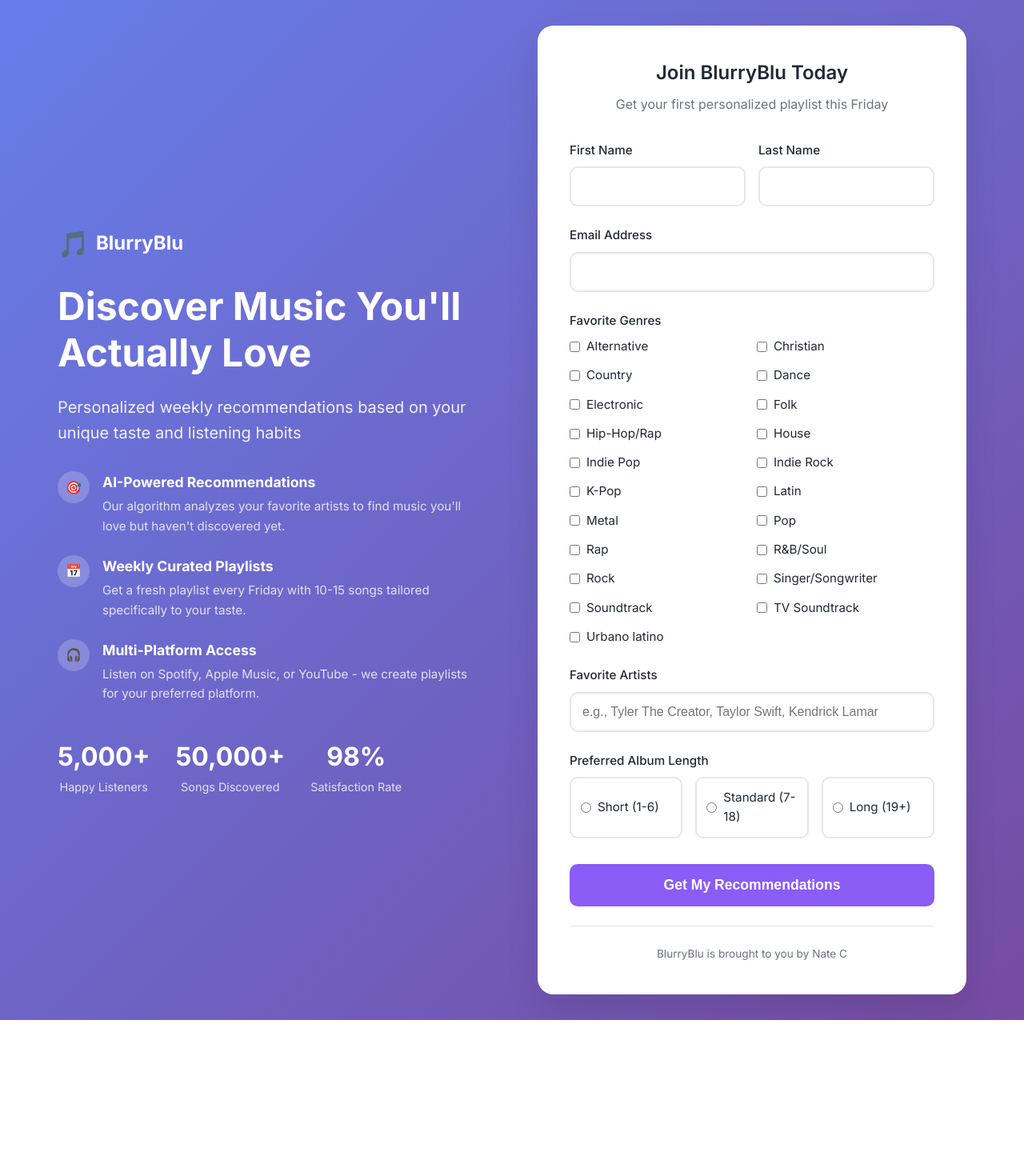
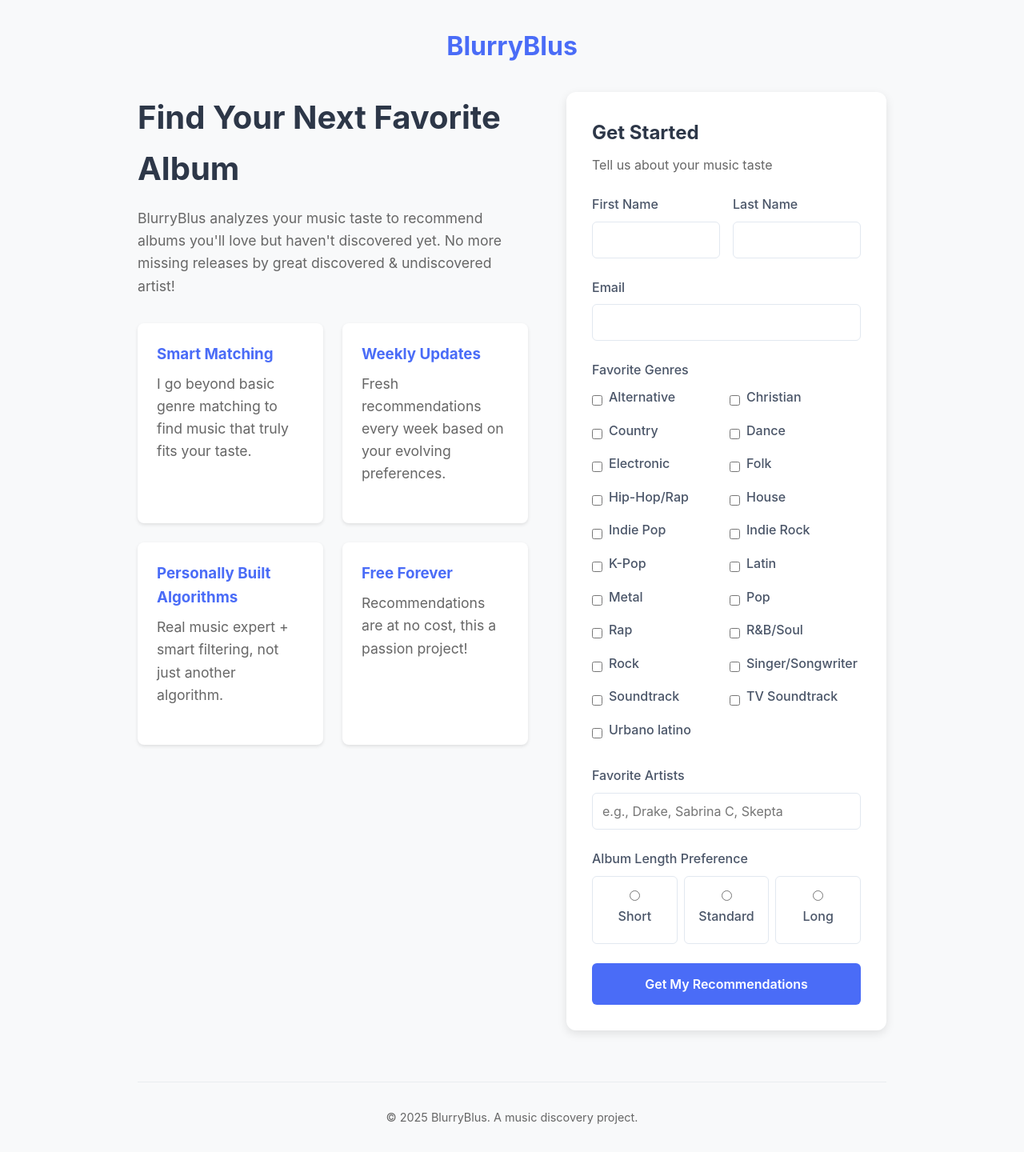
Before and after one commit to Nathanialc25/blurryblus-platform, a Flask app: page / in a window 1280 px wide. Shown: the whole page at 80% size. Before the commit the page ends 1275 px from the top, so only its background shows below. Run offline with Flask 3, Linux system fonts and the light colour scheme; some libraries are stand-ins or nearby versions.

Commit message:
updating index.html to a nicer webpage

```diff
--- a/apps/user-form-app/templates/index.html
+++ b/apps/user-form-app/templates/index.html
@@ -3,154 +3,94 @@
 <head>
     <meta charset="UTF-8">
     <meta name="viewport" content="width=device-width, initial-scale=1.0">
-    <title>BlurryBlu | Personalized Music Discovery</title>
-    <link rel="preconnect" href="https://fonts.googleapis.com">
-    <link rel="preconnect" href="https://fonts.gstatic.com" crossorigin>
-    <link href="https://fonts.googleapis.com/css2?family=Inter:wght@300;400;500;600;700&display=swap" rel="stylesheet">
+    <title>BlurryBlus - Personalized Music Discovery</title>
     <style>
-        :root {
-            --primary: #8B5CF6;
-            --primary-dark: #7C3AED;
-            --secondary: #F59E0B;
-            --dark: #1F2937;
-            --light: #F9FAFB;
-            --gray: #6B7280;
-            --gray-light: #E5E7EB;
-            --success: #10B981;
-        }
-
         * {
             margin: 0;
             padding: 0;
             box-sizing: border-box;
+            font-family: -apple-system, BlinkMacSystemFont, 'Segoe UI', Roboto, Oxygen, Ubuntu, Cantarell, sans-serif;
         }
 
         body {
-            font-family: 'Inter', sans-serif;
-            background: linear-gradient(135deg, #667eea 0%, #764ba2 100%);
-            color: var(--dark);
+            background: #f8f9fa;
+            color: #333;
             line-height: 1.6;
-            min-height: 100vh;
         }
 
         .container {
-            max-width: 1200px;
+            max-width: 1000px;
             margin: 0 auto;
             padding: 2rem;
-            display: flex;
-            align-items: center;
-            min-height: 100vh;
         }
 
-        .content-wrapper {
-            display: grid;
-            grid-template-columns: 1fr 1fr;
-            gap: 4rem;
-            align-items: center;
-        }
-
-        .hero-content {
-            color: white;
+        header {
+            margin-bottom: 2rem;
+            text-align: center;
         }
 
         .logo {
-            display: flex;
-            align-items: center;
-            gap: 0.5rem;
-            margin-bottom: 1.5rem;
-            font-size: 1.5rem;
+            font-size: 2rem;
             font-weight: 700;
+            color: #4a6cf7;
         }
 
-        .logo-icon {
-            font-size: 2rem;
+        .main-content {
+            display: grid;
+            grid-template-columns: 1fr 400px;
+            gap: 3rem;
+            align-items: start;
         }
 
-        h1 {
-            font-size: 3rem;
-            font-weight: 700;
-            line-height: 1.2;
+        .intro-text h1 {
+            font-size: 2.5rem;
+            margin-bottom: 1rem;
+            color: #2d3748;
+        }
+
+        .intro-text p {
+            color: #666;
+            font-size: 1.1rem;
             margin-bottom: 1.5rem;
         }
 
-        .subtitle {
-            font-size: 1.25rem;
-            opacity: 0.9;
-            margin-bottom: 2rem;
-        }
-
         .features {
-            display: flex;
-            flex-direction: column;
+            display: grid;
+            grid-template-columns: 1fr 1fr;
             gap: 1.5rem;
-            margin-bottom: 2.5rem;
+            margin-top: 2rem;
         }
 
         .feature {
-            display: flex;
-            align-items: flex-start;
-            gap: 1rem;
+            background: white;
+            padding: 1.5rem;
+            border-radius: 8px;
+            box-shadow: 0 2px 4px rgba(0,0,0,0.1);
         }
 
-        .feature-icon {
-            background: rgba(255, 255, 255, 0.2);
-            border-radius: 50%;
-            width: 40px;
-            height: 40px;
-            display: flex;
-            align-items: center;
-            justify-content: center;
-            flex-shrink: 0;
-        }
-
-        .feature-text h3 {
-            font-size: 1.1rem;
-            margin-bottom: 0.25rem;
-        }
-
-        .feature-text p {
-            opacity: 0.8;
-            font-size: 0.95rem;
-        }
-
-        .stats {
-            display: flex;
-            gap: 2rem;
-        }
-
-        .stat {
-            text-align: center;
-        }
-
-        .stat-number {
-            font-size: 2rem;
-            font-weight: 700;
-            display: block;
-        }
-
-        .stat-label {
-            font-size: 0.9rem;
-            opacity: 0.8;
+        .feature h3 {
+            margin-bottom: 0.5rem;
+            color: #4a6cf7;
         }
 
         .form-container {
             background: white;
-            border-radius: 20px;
-            padding: 2.5rem;
-            box-shadow: 0 20px 40px rgba(0, 0, 0, 0.1);
+            padding: 2rem;
+            border-radius: 12px;
+            box-shadow: 0 4px 12px rgba(0,0,0,0.1);
+            position: sticky;
+            top: 2rem;
         }
 
         .form-title {
             font-size: 1.5rem;
-            font-weight: 600;
             margin-bottom: 0.5rem;
-            text-align: center;
+            color: #2d3748;
         }
 
         .form-subtitle {
-            color: var(--gray);
-            text-align: center;
-            margin-bottom: 2rem;
+            color: #666;
+            margin-bottom: 1.5rem;
         }
 
         .form-group {
@@ -159,27 +99,25 @@
 
         label {
             display: block;
+            margin-bottom: 0.5rem;
             font-weight: 500;
-            margin-bottom: 0.5rem;
-            font-size: 0.95rem;
+            color: #4a5568;
         }
 
         input[type="text"],
         input[type="email"],
         select {
             width: 100%;
-            padding: 0.875rem;
-            border: 2px solid var(--gray-light);
-            border-radius: 10px;
+            padding: 0.75rem;
+            border: 1px solid #e2e8f0;
+            border-radius: 6px;
             font-size: 1rem;
-            transition: all 0.3s ease;
         }
 
-        input:focus,
-        select:focus {
+        input:focus {
             outline: none;
-            border-color: var(--primary);
-            box-shadow: 0 0 0 3px rgba(139, 92, 246, 0.1);
+            border-color: #4a6cf7;
+            box-shadow: 0 0 0 3px rgba(74, 108, 247, 0.1);
         }
 
         .name-fields {
@@ -193,9 +131,8 @@
 
         .checkbox-grid {
             display: grid;
-            grid-template-columns: repeat(2, 1fr);
-            gap: 0.75rem;
-            margin-top: 0.5rem;
+            grid-template-columns: 1fr 1fr;
+            gap: 0.5rem;
         }
 
         .checkbox-item {
@@ -204,115 +141,60 @@
             gap: 0.5rem;
         }
 
-        .checkbox-item input[type="checkbox"] {
+        .checkbox-item input {
             width: auto;
-        }
-
-        .checkbox-item label {
-            margin: 0;
-            font-weight: normal;
-            cursor: pointer;
         }
 
         .radio-group {
             display: flex;
-            gap: 1rem;
-            margin-top: 0.5rem;
+            gap: 0.5rem;
         }
 
         .radio-item {
             flex: 1;
-            display: flex;
-            align-items: center;
-            gap: 0.5rem;
+            text-align: center;
             padding: 0.75rem;
-            border: 2px solid var(--gray-light);
-            border-radius: 10px;
-            cursor: pointer;
-            transition: all 0.3s ease;
-        }
-
-        .radio-item:hover {
-            border-color: var(--primary);
-        }
-
-        .radio-item input[type="radio"] {
-            width: auto;
-        }
-
-        .radio-item label {
-            margin: 0;
-            font-weight: normal;
+            border: 1px solid #e2e8f0;
+            border-radius: 6px;
             cursor: pointer;
         }
 
         .radio-item.selected {
-            border-color: var(--primary);
-            background-color: rgba(139, 92, 246, 0.05);
+            border-color: #4a6cf7;
+            background: #f8f9ff;
         }
 
         button {
-            background: var(--primary);
+            width: 100%;
+            padding: 1rem;
+            background: #4a6cf7;
             color: white;
             border: none;
-            padding: 1rem 2rem;
-            border-radius: 10px;
-            font-size: 1.1rem;
+            border-radius: 6px;
+            font-size: 1rem;
             font-weight: 600;
             cursor: pointer;
-            transition: all 0.3s ease;
-            width: 100%;
-            margin-top: 0.5rem;
         }
 
         button:hover {
-            background: var(--primary-dark);
-            transform: translateY(-2px);
-            box-shadow: 0 10px 20px rgba(0, 0, 0, 0.1);
+            background: #3a5ce5;
         }
 
-        .credit {
+        footer {
+            margin-top: 4rem;
+            padding-top: 2rem;
+            border-top: 1px solid #e9ecef;
             text-align: center;
-            font-size: 0.85rem;
-            color: var(--gray);
-            margin-top: 1.5rem;
-            padding-top: 1.5rem;
-            border-top: 1px solid var(--gray-light);
+            color: #666;
+            font-size: 0.9rem;
         }
 
-        @media (max-width: 968px) {
-            .content-wrapper {
+        @media (max-width: 768px) {
+            .main-content {
                 grid-template-columns: 1fr;
-                gap: 3rem;
-            }
-
-            .hero-content {
-                text-align: center;
             }
 
             .features {
-                align-items: center;
-            }
-
-            .feature {
-                max-width: 400px;
-            }
-
-            .stats {
-                justify-content: center;
-            }
-        }
-
-        @media (max-width: 640px) {
-            .container {
-                padding: 1.5rem;
-            }
-
-            h1 {
-                font-size: 2.25rem;
-            }
-
-            .checkbox-grid {
                 grid-template-columns: 1fr;
             }
 
@@ -320,69 +202,43 @@
                 flex-direction: column;
                 gap: 0;
             }
-
-            .radio-group {
-                flex-direction: column;
-            }
         }
     </style>
 </head>
 <body>
     <div class="container">
-        <div class="content-wrapper">
-            <div class="hero-content">
-                <div class="logo">
-                    <span class="logo-icon">🎵</span>
-                    <span>BlurryBlu</span>
-                </div>
-                <h1>Discover Music You'll Actually Love</h1>
-                <p class="subtitle">Personalized weekly recommendations based on your unique taste and listening habits</p>
+        <header>
+            <div class="logo">BlurryBlus</div>
+        </header>
+
+        <div class="main-content">
+            <div class="intro-text">
+                <h1>Find Your Next Favorite Album</h1>
+                <p>BlurryBlus analyzes your music taste to recommend albums you'll love but haven't discovered yet. No more missing releases by great discovered & undiscovered artist!</p>
 
                 <div class="features">
                     <div class="feature">
-                        <div class="feature-icon">🎯</div>
-                        <div class="feature-text">
-                            <h3>AI-Powered Recommendations</h3>
-                            <p>Our algorithm analyzes your favorite artists to find music you'll love but haven't discovered yet.</p>
-                        </div>
+                        <h3>Smart Matching</h3>
+                        <p>I go beyond basic genre matching to find music that truly fits your taste.</p>
                     </div>
-
                     <div class="feature">
-                        <div class="feature-icon">📅</div>
-                        <div class="feature-text">
-                            <h3>Weekly Curated Playlists</h3>
-                            <p>Get a fresh playlist every Friday with 10-15 songs tailored specifically to your taste.</p>
-                        </div>
+                        <h3>Weekly Updates</h3>
+                        <p>Fresh recommendations every week based on your evolving preferences.</p>
                     </div>
-
                     <div class="feature">
-                        <div class="feature-icon">🎧</div>
-                        <div class="feature-text">
-                            <h3>Multi-Platform Access</h3>
-                            <p>Listen on Spotify, Apple Music, or YouTube - we create playlists for your preferred platform.</p>
-                        </div>
+                        <h3>Personally Built Algorithms</h3>
+                        <p>Real music expert + smart filtering, not just another algorithm.</p>
                     </div>
-                </div>
-
-                <div class="stats">
-                    <div class="stat">
-                        <span class="stat-number">5,000+</span>
-                        <span class="stat-label">Happy Listeners</span>
-                    </div>
-                    <div class="stat">
-                        <span class="stat-number">50,000+</span>
-                        <span class="stat-label">Songs Discovered</span>
-                    </div>
-                    <div class="stat">
-                        <span class="stat-number">98%</span>
-                        <span class="stat-label">Satisfaction Rate</span>
+                    <div class="feature">
+                        <h3>Free Forever</h3>
+                        <p>Recommendations are at no cost, this a passion project!</p>
                     </div>
                 </div>
             </div>
 
             <div class="form-container">
-                <h2 class="form-title">Join BlurryBlu Today</h2>
-                <p class="form-subtitle">Get your first personalized playlist this Friday</p>
+                <h2 class="form-title">Get Started</h2>
+                <p class="form-subtitle">Tell us about your music taste</p>
 
                 <form action="/submit" method="post">
                     <div class="name-fields">
@@ -397,7 +253,7 @@
                     </div>
 
                     <div class="form-group">
-                        <label for="email">Email Address</label>
+                        <label for="email">Email</label>
                         <input type="email" id="email" name="email" required>
                     </div>
 
@@ -415,41 +271,41 @@
 
                     <div class="form-group">
                         <label for="favorite_artist">Favorite Artists</label>
-                        <input type="text" id="favorite_artist" name="favorite_artist"
-                               placeholder="e.g., Tyler The Creator, Taylor Swift, Kendrick Lamar" required>
+                        <input type="text" id="favorite_artist" name="favorite_artist" placeholder="e.g., Drake, Sabrina C, Skepta" required>
                     </div>
 
                     <div class="form-group">
-                        <label>Preferred Album Length</label>
+                        <label>Album Length Preference</label>
                         <div class="radio-group">
                             <div class="radio-item" onclick="selectRadio('length-short')">
                                 <input type="radio" id="length-short" name="album_length" value="short" required>
-                                <label for="length-short">Short (1-6)</label>
+                                <label for="length-short">Short</label>
                             </div>
                             <div class="radio-item" onclick="selectRadio('length-standard')">
                                 <input type="radio" id="length-standard" name="album_length" value="standard">
-                                <label for="length-standard">Standard (7-18)</label>
+                                <label for="length-standard">Standard</label>
                             </div>
                             <div class="radio-item" onclick="selectRadio('length-long')">
                                 <input type="radio" id="length-long" name="album_length" value="long">
-                                <label for="length-long">Long (19+)</label>
+                                <label for="length-long">Long</label>
                             </div>
                         </div>
                     </div>
 
                     <button type="submit">Get My Recommendations</button>
                 </form>
-
-                <p class="credit">BlurryBlu is brought to you by Nate C</p>
             </div>
         </div>
+
+        <footer>
+            <p>&copy; 2025 BlurryBlus. A music discovery project.</p>
+        </footer>
     </div>
 
     <script>
         function selectRadio(id) {
             document.getElementById(id).checked = true;
 
-            // Update visual selection
             const radioItems = document.querySelectorAll('.radio-item');
             radioItems.forEach(item => {
                 item.classList.remove('selected');
@@ -457,14 +313,6 @@
 
             document.querySelector(`[for="${id}"]`).closest('.radio-item').classList.add('selected');
         }
-
-        // Initialize radio button selection
-        document.addEventListener('DOMContentLoaded', function() {
-            const checkedRadio = document.querySelector('input[name="album_length"]:checked');
-            if (checkedRadio) {
-                document.querySelector(`[for="${checkedRadio.id}"]`).closest('.radio-item').classList.add('selected');
-            }
-        });
     </script>
 </body>
 </html>
```
